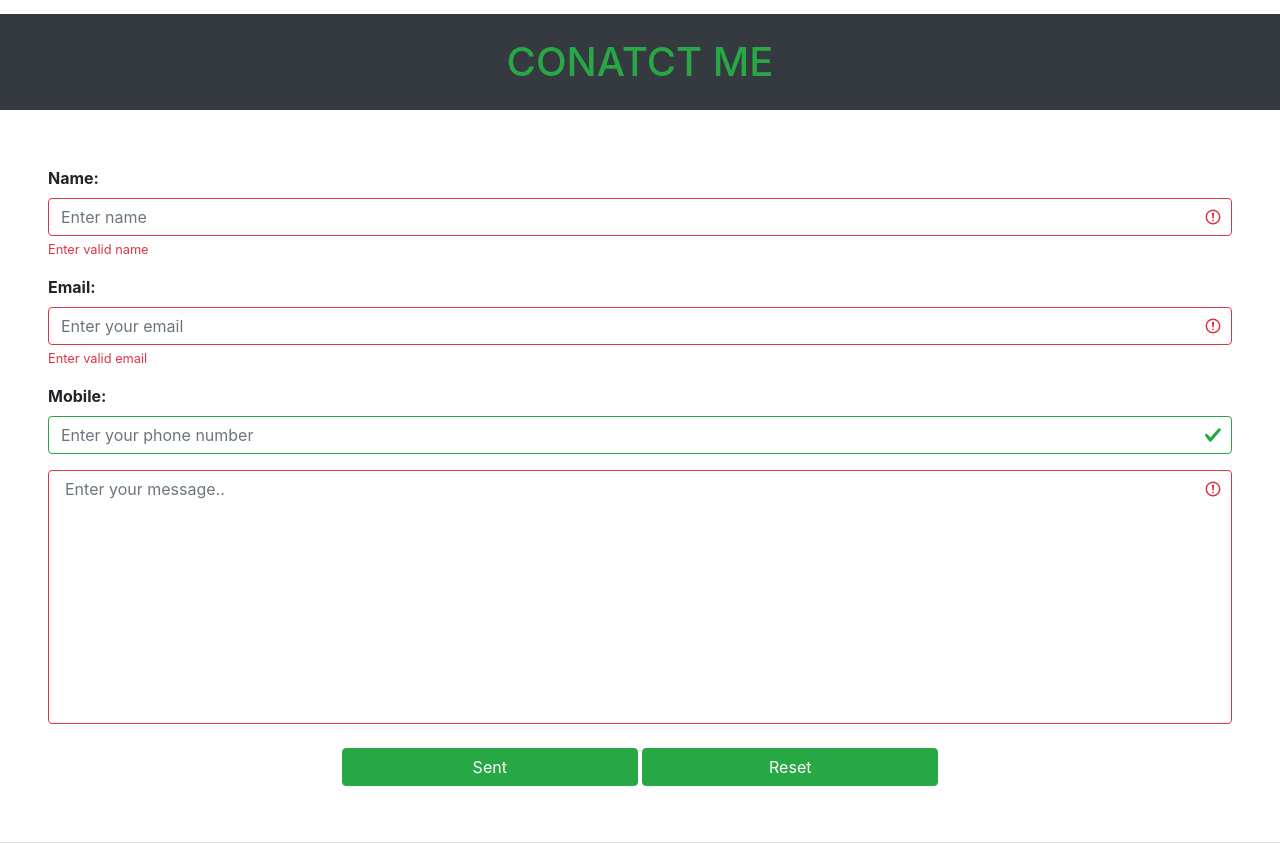
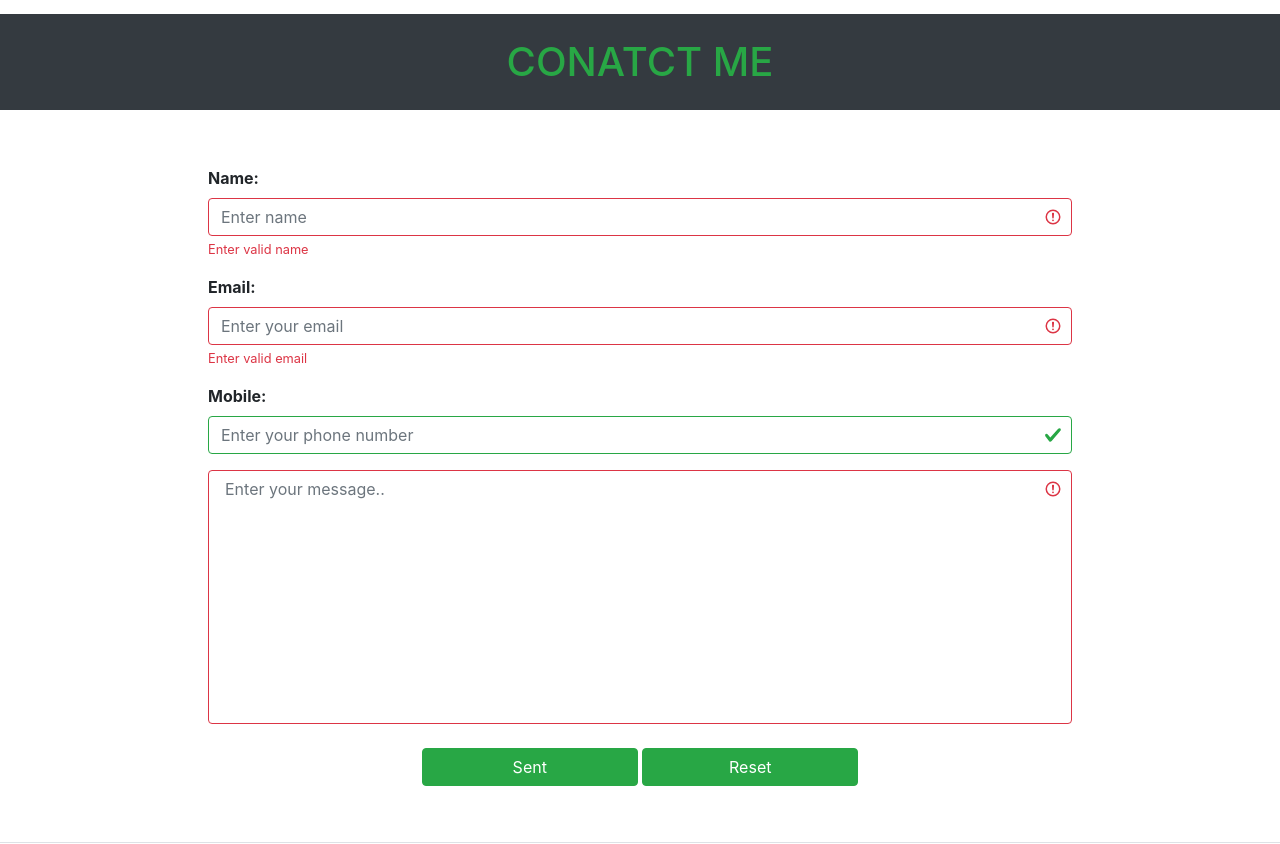
Before and after one commit to mahi1212/portfolio2, a plain HTML site: page index.html in a window 1280 px wide. Shown: the part 3437-4281 px from the top of the page. Drawn offline with nearby package versions, Linux system fonts and the light colour scheme.

Commit message:
form thik korlam

```diff
--- a/index.html
+++ b/index.html
@@ -255,8 +255,8 @@
         <section id="contact_section">
             <h1 class="text-center py-4 bg-dark text-success text-uppercase" >Conatct me</h1>
             <div id="conatactMe" >
-                <form action="mailto:mahi121.mr@gmail.com" class="was-validated p-5">
-                    <div class="form-group">
+                <form action="mailto:mahi121.mr@gmail.com" class="was-validated p-5 w-75">
+                    <div class="form-group wid">
                         <label for="name"class="font-weight-bold">Name:</label>
                         <input type="text" class="form-control" placeholder="Enter name" required>
                         <div class="invalid-feedback">Enter valid name</div>
--- a/style.css
+++ b/style.css
@@ -101,6 +101,10 @@ nav{
     box-shadow: 3px 5px 2px rgba(0, 0, 0,0.4);
 }
 
+form{
+    margin: 0 auto;
+}
+
 footer{
     height: 50px;
 }
```
